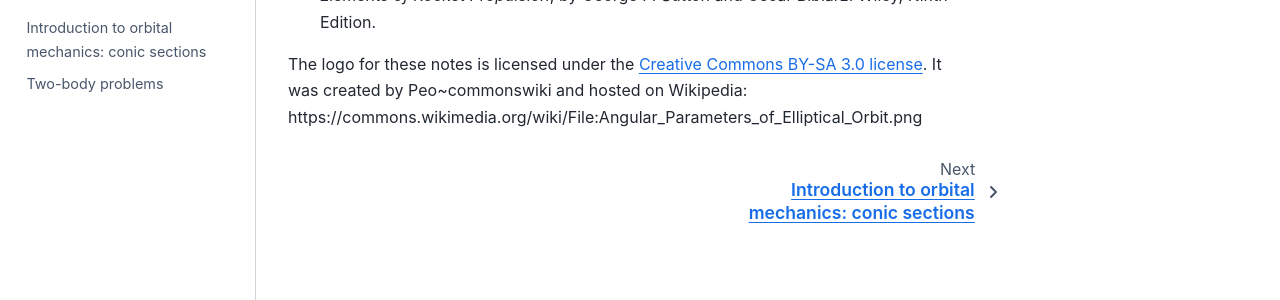
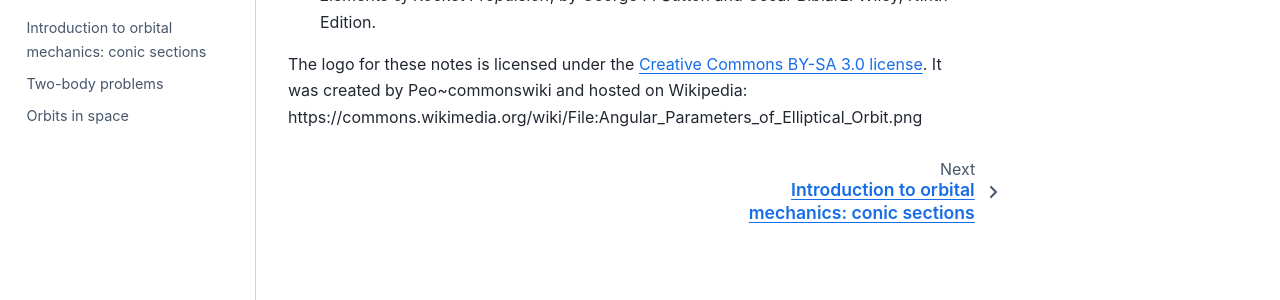
Before and after one commit to kyleniemeyer/space-systems-notes, a Jupyter Book: the page built from book/intro.md, in a window 1280 px wide. Shown: the part 428-728 px from the top of the page. Built offline with Jupyter Book 1.0.4 settings and Sphinx 7.4.7 and the Sphinx Book theme 1.1.4, drawn with Linux system fonts in a browser that asks for light colours.

Commit message:
empty files for orbital elements module

```diff
--- a/book/_toc.yml
+++ b/book/_toc.yml
@@ -3,3 +3,4 @@
   chapters:
     - file: orbital-mechanics/conic-sections
     - file: orbital-mechanics/two-body-problems
+    - file: orbital-mechanics/orbits-space
```
Also changed, not shown: book/orbital-mechanics/orbits-space.ipynb (added).
